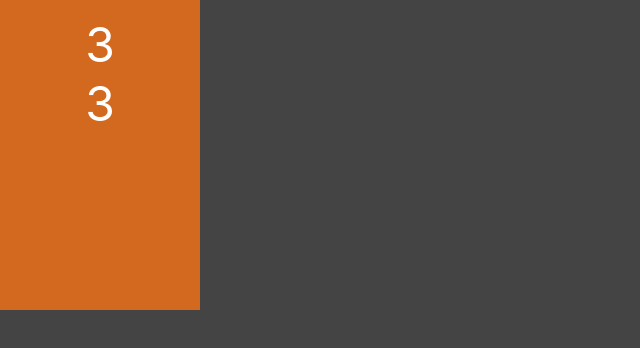
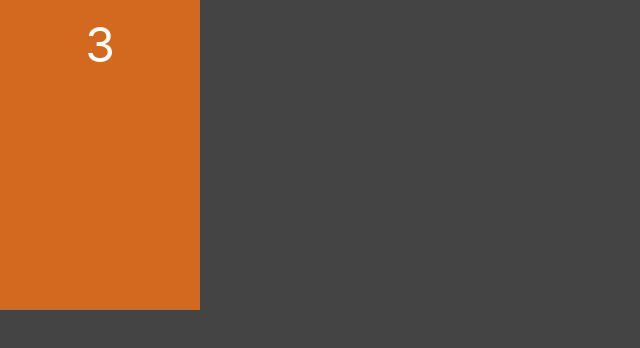
Before and after one commit to eduruiz333/monty-hall, a Next.js app: page / in a window 1280 px wide. Shown: the top 348 px of the page, without its empty margins (0-640 px from the left). Built offline with nearby package versions, Linux system fonts and the light colour scheme.

Commit message:
Estrutura da porta

```diff
--- a/components/Porta.jsx
+++ b/components/Porta.jsx
@@ -2,9 +2,12 @@ import styles from "../styles/Porta.module.css"
 
 export default function Porta(props) {
     return (
-        <div className={styles.porta}>
-            <div className={styles.numero}>3</div>
-            <div className={styles.numero}>3</div>
+        <div className={styles.area}>
+            <div className={styles.estrutura}>
+                <div className={styles.porta}>
+                    <div className={styles.numero}>3</div>
+                </div>
+            </div>
         </div>
     )
 }
```
